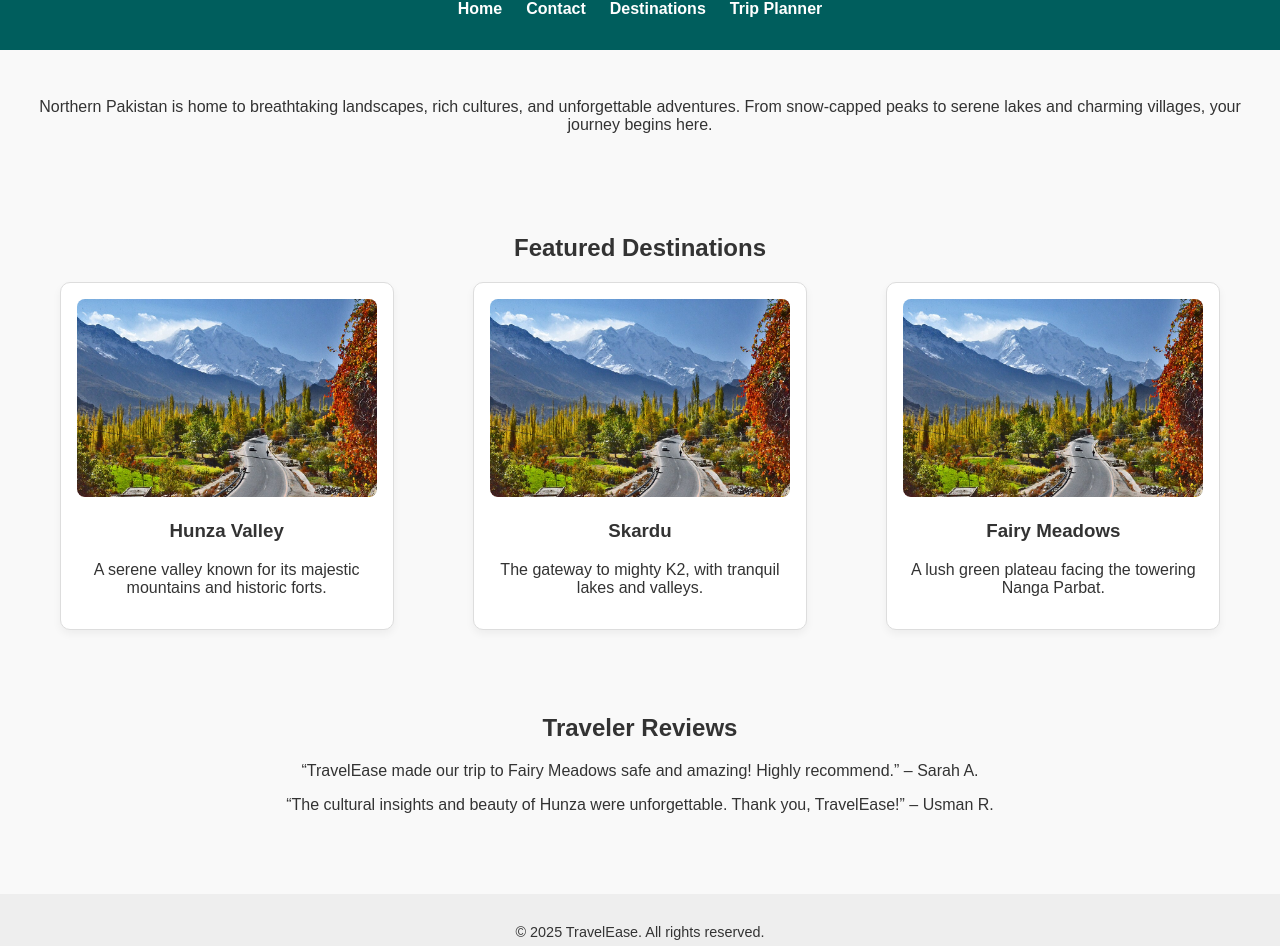
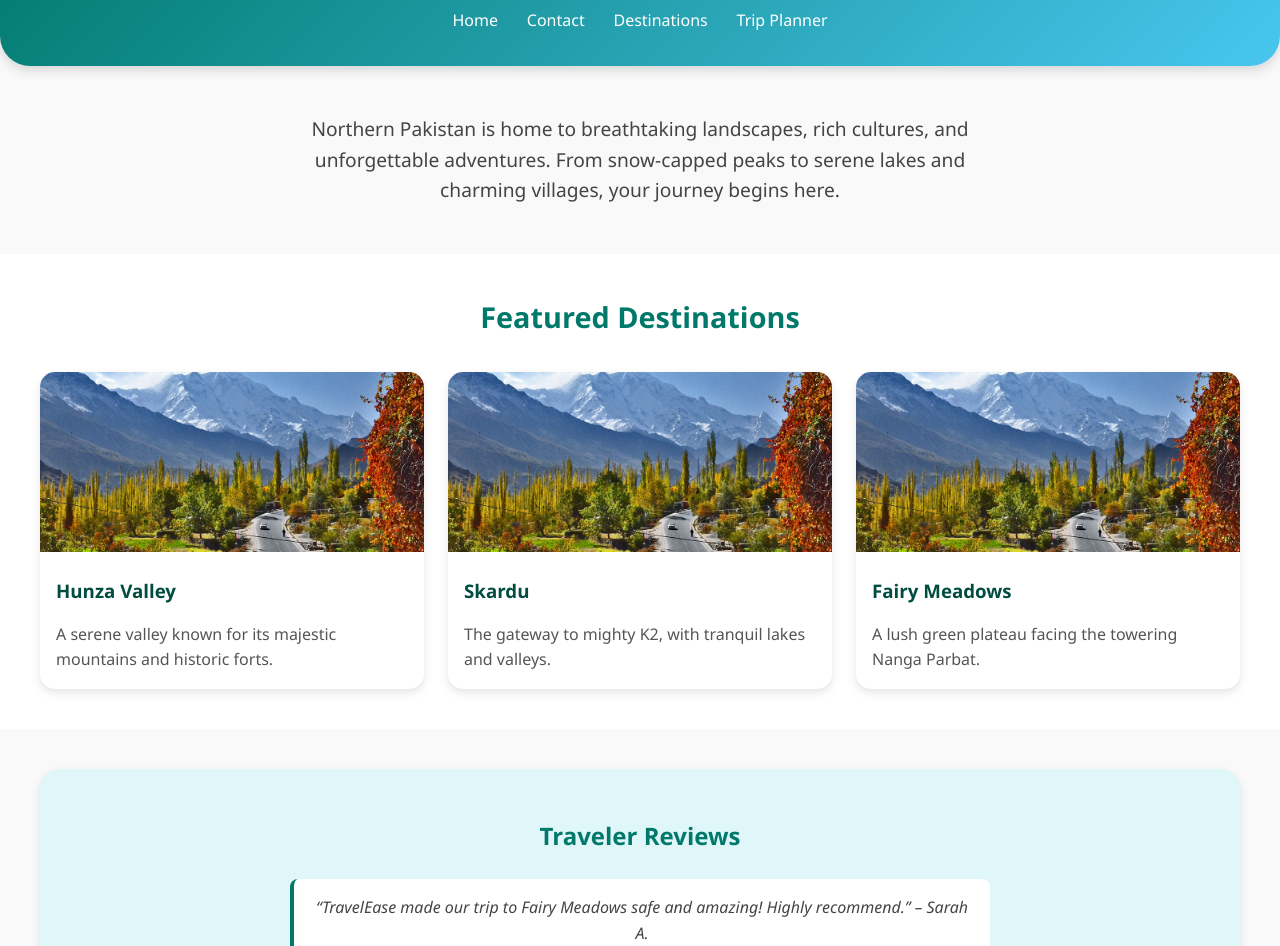
Before and after one commit to AhmedShehryar310/TravelEase, a plain HTML site: page TravelEase-NorthernPakistan-production/index.html in a window 1280 px wide. Shown: the part 96-1042 px from the top of the page. Drawn offline with Linux system fonts and the light colour scheme.

Commit message:
Update style.css

```diff
--- a/TravelEase-NorthernPakistan-production/home/style.css
+++ b/TravelEase-NorthernPakistan-production/home/style.css
@@ -1,64 +1,144 @@
-body {
-  font-family: Arial, sans-serif;
+/* style.css */
+
+/* Reset & Base */
+* {
   margin: 0;
   padding: 0;
+  box-sizing: border-box;
+  font-family: "Segoe UI", Tahoma, Geneva, Verdana, sans-serif;
+}
+
+body {
   background: #f9f9f9;
   color: #333;
+  line-height: 1.6;
 }
 
+/* Header */
 header {
-  background-color: #005e5d;
+  background: linear-gradient(135deg, #00796b, #48c6ef);
   color: white;
-  padding: 1rem;
+  padding: 2rem 1.5rem;
   text-align: center;
+  border-bottom-left-radius: 30px;
+  border-bottom-right-radius: 30px;
+  box-shadow: 0 4px 12px rgba(0,0,0,0.15);
+}
+
+header h1 {
+  font-size: 2.2rem;
+  margin-bottom: 1rem;
 }
 
 nav ul {
   list-style: none;
-  padding: 0;
-  margin-top: 0.5rem;
   display: flex;
   justify-content: center;
-  gap: 1.5rem;
+  gap: 1.8rem;
 }
 
 nav a {
   color: white;
   text-decoration: none;
-  font-weight: bold;
+  font-weight: 500;
+  transition: color 0.3s;
 }
 
-.intro, .featured, .reviews {
-  padding: 2rem;
+nav a:hover {
+  color: #ffe082;
+}
+
+/* Intro Section */
+.intro {
   text-align: center;
+  padding: 3rem 2rem;
+  max-width: 800px;
+  margin: auto;
+  font-size: 1.2rem;
+  color: #444;
+}
+
+/* Featured Destinations */
+.featured {
+  padding: 2.5rem;
+  background: #fff;
+}
+
+.featured h2 {
+  text-align: center;
+  margin-bottom: 2rem;
+  font-size: 1.8rem;
+  color: #00796b;
 }
 
 .cards {
-  display: flex;
-  justify-content: space-around;
-  flex-wrap: wrap;
+  display: grid;
+  grid-template-columns: repeat(auto-fit, minmax(260px, 1fr));
   gap: 1.5rem;
-  margin-top: 1rem;
 }
 
 .card {
-  background: white;
-  border: 1px solid #ddd;
-  border-radius: 10px;
-  width: 300px;
-  padding: 1rem;
-  box-shadow: 0 4px 8px rgba(0,0,0,0.05);
+  background: #ffffff;
+  border-radius: 15px;
+  overflow: hidden;
+  box-shadow: 0 4px 10px rgba(0,0,0,0.1);
+  transition: transform 0.3s, box-shadow 0.3s;
+}
+
+.card:hover {
+  transform: translateY(-6px);
+  box-shadow: 0 6px 16px rgba(0,0,0,0.15);
 }
 
 .card img {
   width: 100%;
+  height: 180px;
+  object-fit: cover;
+}
+
+.card h3 {
+  margin: 1rem;
+  color: #004d40;
+}
+
+.card p {
+  margin: 0 1rem 1rem;
+  color: #555;
+}
+
+/* Reviews Section */
+.reviews {
+  padding: 3rem 2rem;
+  background: #e0f7fa;
+  border-radius: 20px;
+  margin: 2.5rem;
+  text-align: center;
+  box-shadow: 0 4px 10px rgba(0,0,0,0.1);
+}
+
+.reviews h2 {
+  margin-bottom: 1.5rem;
+  color: #00796b;
+}
+
+blockquote {
+  font-style: italic;
+  margin: 1rem auto;
+  max-width: 700px;
+  color: #444;
+  padding: 1rem;
+  border-left: 4px solid #00796b;
+  background: #ffffff;
   border-radius: 8px;
 }
 
+/* Footer */
 footer {
-  background-color: #eee;
+  background: #00796b;
+  color: white;
   text-align: center;
   padding: 1rem;
-  font-size: 0.9rem;
+  border-top-left-radius: 20px;
+  border-top-right-radius: 20px;
   margin-top: 2rem;
 }
```
